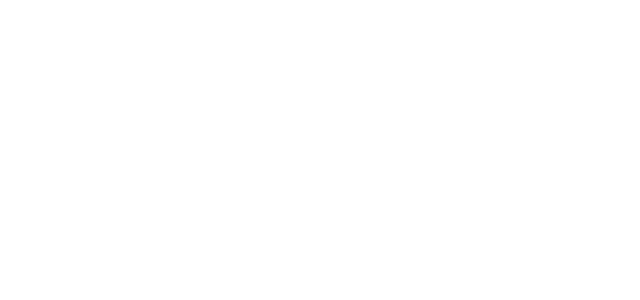
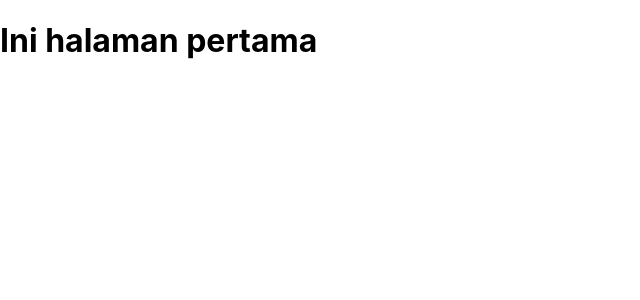
Before and after one commit to TepanD/covidtest-webapp, a React (Create React App) app: page /diagnosis-mandiri/halaman-satu in a window 1280 px wide. Shown: the top 300 px of the page, without its empty margins (0-640 px from the left). Built offline with nearby package versions, Linux system fonts and the light colour scheme.

Commit message:
Fix first page routing problem

```diff
--- a/src/routers/DiagnosisMandiriRouter.jsx
+++ b/src/routers/DiagnosisMandiriRouter.jsx
@@ -5,7 +5,11 @@ import * as DiagnosisMandiri from "../views/DiagnosisMandiri";
 const DiagnosisMandiriRouter = () => {
   return (
     <Switch>
-      <Route path="/" exact component={DiagnosisMandiri.StartPage} />
+      <Route
+        path="/diagnosis-mandiri/halaman-satu"
+        exact
+        component={DiagnosisMandiri.StartPage}
+      />
     </Switch>
   );
 };
```
